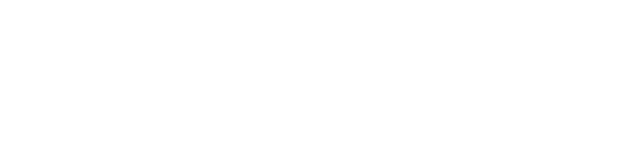
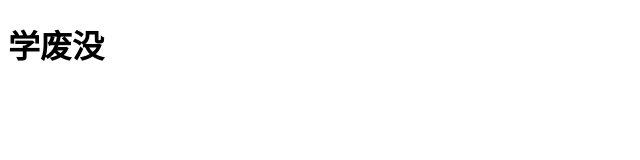
Before and after one commit to 317788870/test, a plain HTML site: page index.html in a window 1280 px wide. Shown: the whole page, without its empty margins (0-640 px from the left). Drawn offline with Linux system fonts and the light colour scheme.

Commit message:
index 添加h1标签

```diff
--- a/index.html
+++ b/index.html
@@ -5,6 +5,6 @@
 		<title></title>
 	</head>
 	<body>
-
+		<h1>学废没</h1>
 	</body>
 </html>
```
